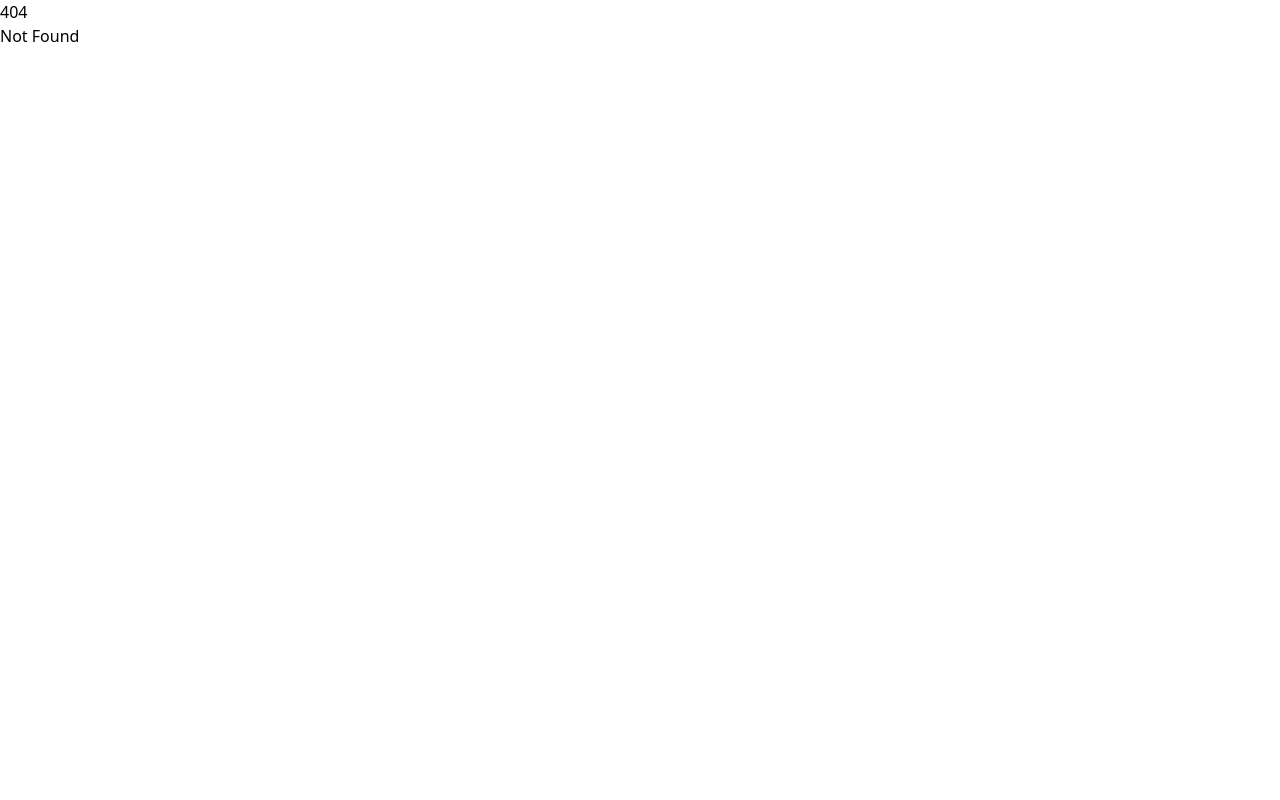
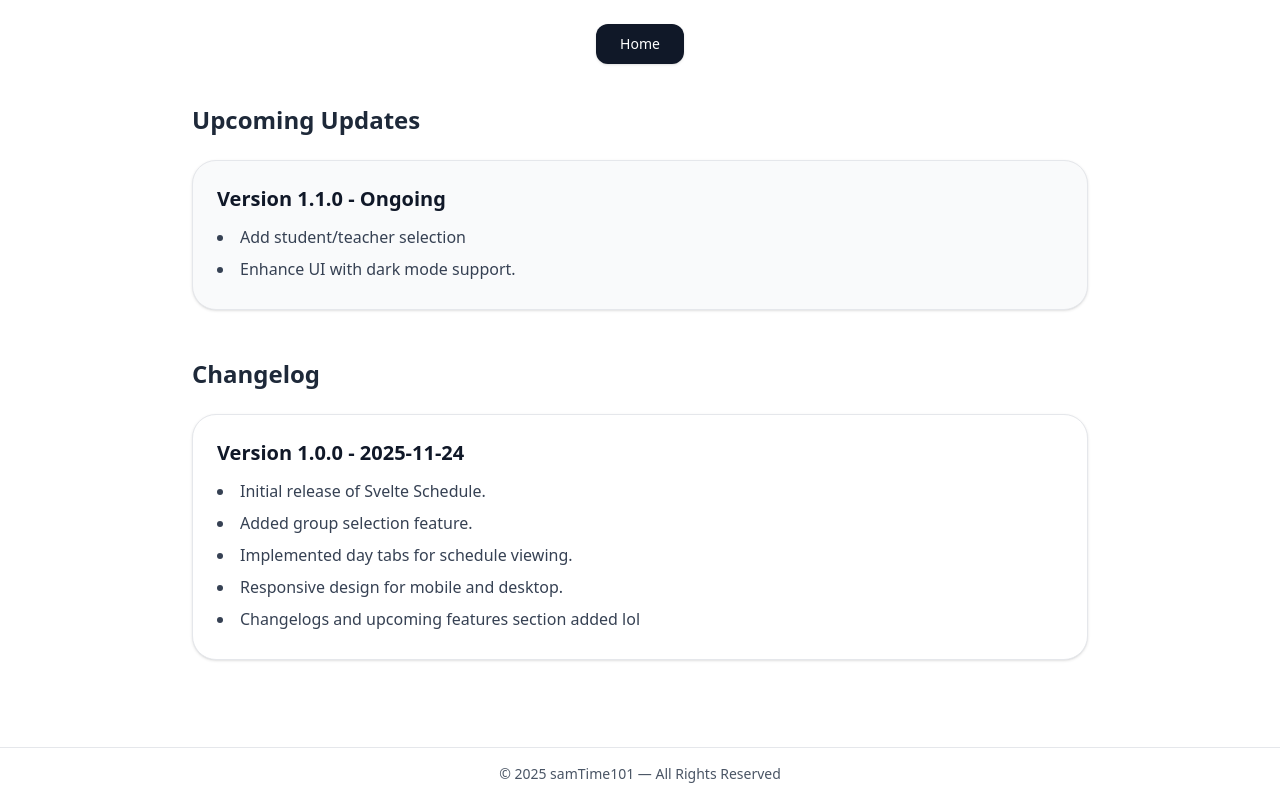
Before and after one commit to samTime101/schedule, a SvelteKit app: page /changelog in a window 1280 px wide. Before the commit this address had no page. Built offline with nearby package versions, Linux system fonts and the light colour scheme.

Commit message:
feat: changelogs section

```diff
--- /dev/null
+++ b/src/lib/changelog.ts
@@ -0,0 +1,23 @@
+    let changelog = {
+        "1.0.0":{
+            date:"2025-11-24",
+            changes:[
+                "Initial release of Svelte Schedule.",
+                "Added group selection feature.",
+                "Implemented day tabs for schedule viewing.",
+                "Responsive design for mobile and desktop.",
+                "Changelogs and upcoming features section added lol"
+            ]
+        }
+    }
+    let upcoming = {
+        "1.1.0":{
+            date:"Ongoing",
+            changes:[
+                "Add student/teacher selection",
+                "Enhance UI with dark mode support."
+            ]
+        },
+    }
+
+    export {changelog, upcoming};
--- a/src/routes/+page.svelte
+++ b/src/routes/+page.svelte
@@ -1,12 +1,19 @@
 <script lang="ts">
   import { groups } from "$lib/schedule";
+  import { changelog, upcoming } from "$lib/changelog";
   import Schedule from "./components/Schedule.svelte";
   import Footer from "./components/Footer.svelte";
+  import Changelog from "./components/Changelog.svelte";
 </script>
 
 <div class="flex flex-col min-h-screen">
+  <!-- changelog -->
+   <div class="p-4 bg-yellow-100 text-yellow-800 text-center">
+    <strong>Note:</strong> Check out the <a href="/changelog" class="underline font-semibold">Changelog</a> for the latest updates and upcoming features!
+  </div>
   <div class="flex-grow">
     <Schedule groups={groups} defaultGroup="L5CG4" />
   </div>
+  <!-- <Changelog changelog={changelog} upcoming={upcoming} /> -->
   <Footer />
 </div>
--- /dev/null
+++ b/src/routes/changelog/+page.svelte
@@ -0,0 +1,12 @@
+<script lang="ts">
+  import { changelog, upcoming } from "$lib/changelog";
+  import Footer from "../components/Footer.svelte";
+  import Changelog from "../components/Changelog.svelte";
+</script>
+
+<div class="flex flex-col min-h-screen">
+  <div class="flex-grow">
+    <Changelog changelog={changelog} upcoming={upcoming} />
+  </div>
+  <Footer />
+</div>
--- /dev/null
+++ b/src/routes/components/Changelog.svelte
@@ -0,0 +1,57 @@
+<script lang="ts">
+    let { changelog, upcoming } = $props();
+</script>
+
+<div class="w-full flex justify-center p-6">
+    <div class="w-full max-w-4xl">
+
+        <!-- <h1 class="text-4xl font-semibold mb-10 tracking-tight text-gray-900 text-center">
+            Changelog
+        </h1> -->
+        <!-- MOVE BACK TO HOME -->
+        <div class="flex justify-center mb-10">
+            <a
+                href="/"
+                class="px-6 py-2.5 bg-gray-900 text-white rounded-xl text-sm font-medium shadow hover:shadow-md transition
+                       focus:ring-2 focus:ring-blue-500 focus:outline-none"
+            >Home
+            </a>
+        </div>
+
+        <!-- UPCOMING UPDATES -->
+        <section class="mb-12">
+            <h2 class="text-2xl font-semibold mb-6 text-gray-800">Upcoming Updates</h2>
+
+            <div class="flex flex-col gap-6">
+                {#each Object.entries(upcoming) as [version, info]}
+                    <div class="p-6 bg-gray-50 rounded-3xl border border-gray-200 shadow hover:shadow-md transition cursor-pointer">
+                        <h3 class="text-xl font-semibold mb-2 text-gray-900">Version {version} - {info.date}</h3>
+                        <ul class="list-disc list-inside text-gray-700">
+                            {#each info.changes as change}
+                                <li class="py-1">{change}</li>
+                            {/each}
+                        </ul>
+                    </div>
+                {/each}
+            </div>
+        </section>
+
+        <!-- CHANGELOG -->
+        <section>
+            <h2 class="text-2xl font-semibold mb-6 text-gray-800">Changelog</h2>
+
+            <div class="flex flex-col gap-6">
+                {#each Object.entries(changelog) as [version, info]}
+                    <div class="p-6 bg-white rounded-3xl border border-gray-200 shadow hover:shadow-md transition cursor-pointer">
+                        <h3 class="text-xl font-semibold mb-2 text-gray-900">Version {version} - {info.date}</h3>
+                        <ul class="list-disc list-inside text-gray-700">
+                            {#each info.changes as change}
+                                <li class="py-1">{change}</li>
+                            {/each}
+                        </ul>
+                    </div>
+                {/each}
+            </div>
+        </section>
+    </div>
+</div>
```
